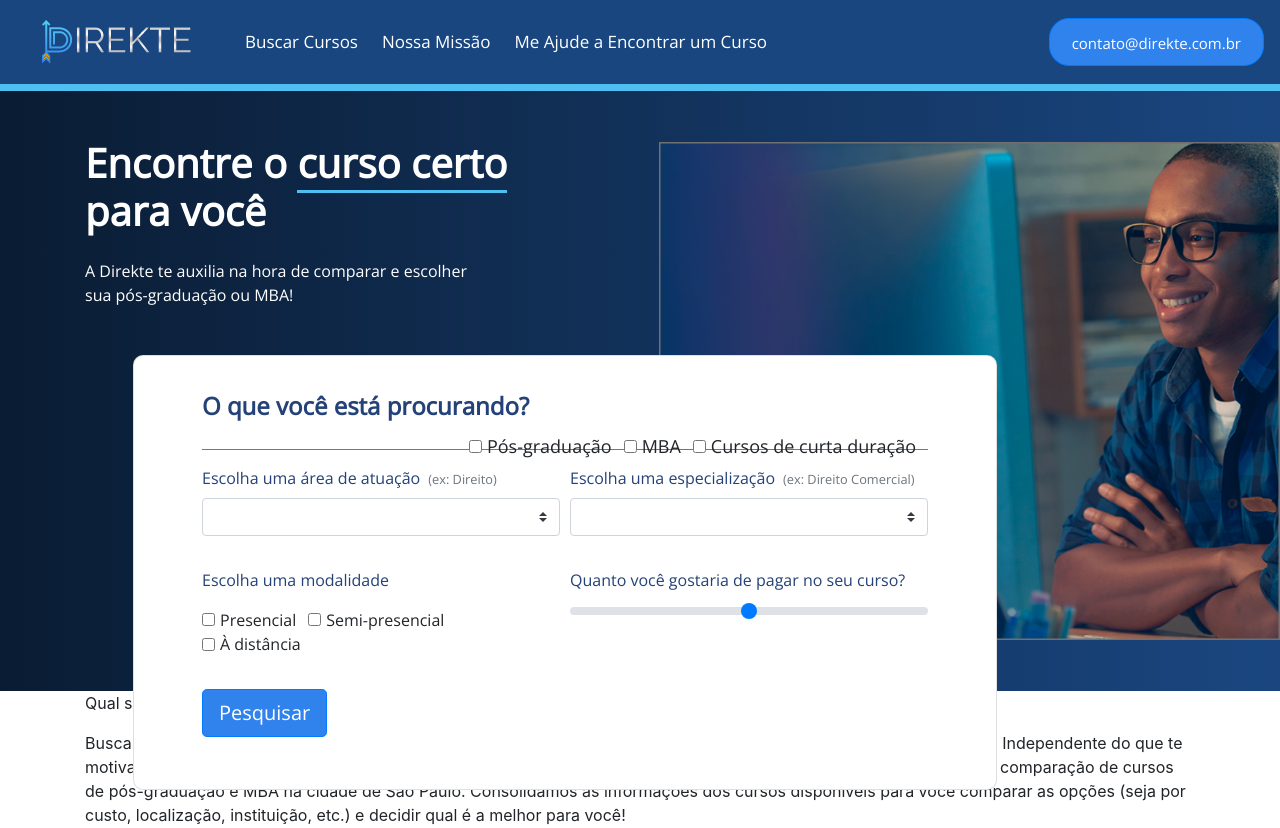
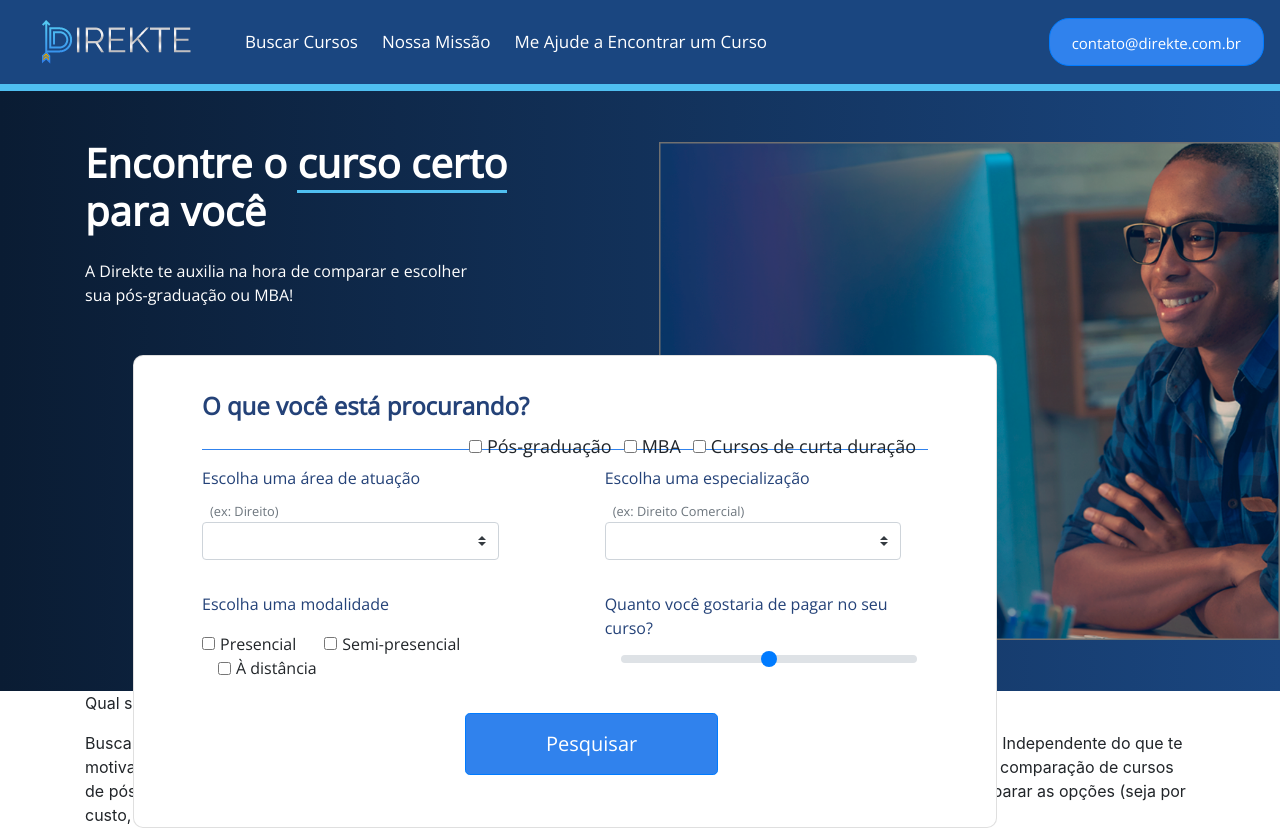
Before and after one commit to brunomorello/dkt_frontend_v2, an Angular app in the folder dkt-frontend/: page / in a window 1280 px wide. Shown: the top 828 px of the page. Built offline with nearby package versions, Linux system fonts and the light colour scheme.

Commit message:
layout adjustments

```diff
--- a/dkt-frontend/src/app/app.component.css
+++ b/dkt-frontend/src/app/app.component.css
@@ -13,6 +13,10 @@
 
 .custom-main-text {
     margin-top: 10px;
+}
+
+.custom-main-search-text {
+    color: #0a1c33;
 }
 
 .card {
@@ -48,4 +52,6 @@
 
 .custom-primary-button {
     background-color: #3082ed;
+    padding: 15px 80px;
+    text-decoration-style: solid;
 }
--- a/dkt-frontend/src/app/app.component.html
+++ b/dkt-frontend/src/app/app.component.html
@@ -66,7 +66,7 @@
                       <hr class="custom-main-search-hr">
 
                       <div class="form-row mt-3">
-                        <div class="form-group col-md-6">
+                        <div class="form-group col-md-5 mr-5">
                           <label for="course-area-select" class="custom-main-search-label">Escolha uma área de atuação </label>
                           <small class="form-text form-check-inline text-muted ml-2">(ex: Direito)</small>
 
@@ -82,7 +82,7 @@
                           </select>
                         </div>
 
-                        <div class="form-group col-md-6">
+                        <div class="form-group col-md-5 ml-5">
                           <label for="course-specialization-select" class="custom-main-search-label">Escolha uma especialização </label>
                           <small class="form-text form-check-inline text-muted ml-2">(ex: Direito Comercial)</small>
 
@@ -99,7 +99,7 @@
                       </div>
 
                       <div class="form-row mt-3">
-                        <div class="form-group col-md-6">
+                        <div class="form-group col-md-5 mr-5">
 
                           <p class="custom-main-search-label">Escolha uma modalidade</p>
 
@@ -110,14 +110,14 @@
                             </label>
                           </div>
 
-                          <div class="form-check form-check-inline">
+                          <div class="form-check form-check-inline ml-3">
                             <input type="checkbox" class="form-check-input" value="f" id="f">
                             <label for="f" class="form-check-label">
                               Semi-presencial
                             </label>
                           </div>
 
-                          <div class="form-check form-check-inline">
+                          <div class="form-check form-check-inline ml-3">
                             <input type="checkbox" class="form-check-input" value="g" id="g">
                             <label for="g" class="form-check-label">
                               À distância
@@ -126,15 +126,17 @@
 
                         </div>
 
-                        <div class="form-group col-md-6">
+                        <div class="form-group col-md-5 ml-5">
                           <label for="course-price-range" class="custom-main-search-label">Quanto você gostaria de pagar no seu curso?</label>
-                          <input type="range" name="course-price-range" id="course-price-range" class="custom-range">
+                          <input type="range" name="course-price-range" id="course-price-range" class="custom-range ml-3">
                         </div>
                       </div>
 
                       <div class="form-row mt-3">
                         <div class="form-group col-md-12">
-                          <button type="submit" class="btn btn-primary btn-lg custom-primary-button">Pesquisar</button>
+                          <div class="mx-auto" style="display: block; width: 200px;">
+                            <button type="submit" class="btn btn-primary btn-lg custom-primary-button">Pesquisar</button>
+                          </div>
                         </div>
                       </div>
 
```
